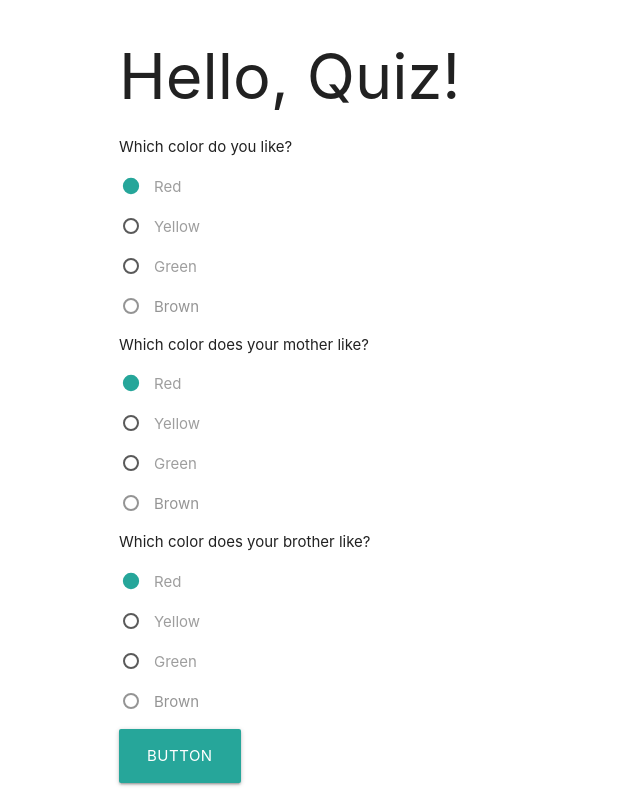
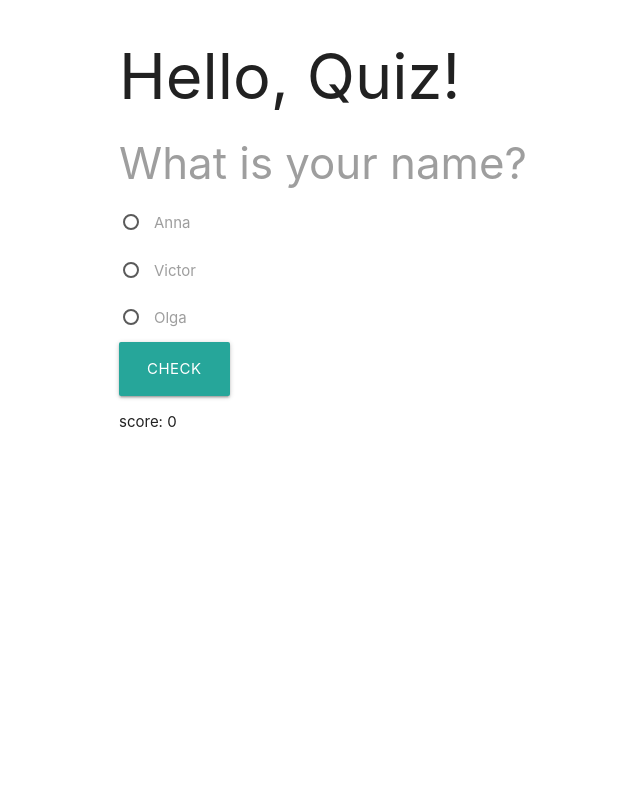
Before and after one commit to Ekaterina1994/quiz, a React (Create React App) app in the folder client/: page / in a window 1280 px wide. Shown: the whole page, without its empty margins (73-713 px from the left). Built offline with nearby package versions, Linux system fonts and the light colour scheme.

Commit message:
add working quiz with radiobuttons

```diff
--- /dev/null
+++ b/client/src/components/Questions.js
@@ -0,0 +1,79 @@
+import React, { useState } from "react";
+
+const data = [
+  {
+    question: "What is your name?",
+    choices: ["Anna", "Victor", "Olga"],
+    rightAnswer: "Anna"
+  },
+  {
+    question: "What is your mother name?",
+    choices: ["Anna", "Kate", "Olga"],
+    rightAnswer: "Olga"
+  },
+  {
+    question: "What is your father name?",
+    choices: ["Victor", "Boris", "Slava"],
+    rightAnswer: "Boris"
+  }
+];
+
+const Questions = () => {
+  const [score, setScore] = useState(0);
+  const [questionIndex, setQuestionIndex] = useState(0);
+  const [answer, setAnswer] = useState("");
+  const restart = () => {
+    setScore(0);
+    setAnswer("");
+    setQuestionIndex(0);
+  };
+  const submit = (e) => {
+    e.preventDefault();
+    if (answer === data[questionIndex].rightAnswer) {
+      setScore((score) => score + 1);
+    }
+    if (questionIndex < data.length) {
+      setQuestionIndex((i) => i + 1);
+    }
+  };
+  if (questionIndex < data.length) {
+    return (
+      <div>
+        <label><h3>{data[questionIndex].question}</h3></label>
+        {data[questionIndex].choices.map((c, i) => {
+          return (
+            <h5>
+							<label>
+              <input
+                type="radio"
+                name="choice"
+                value={c}
+                onChange={(e) => setAnswer(e.target.value)}
+                checked={answer === c}
+              />
+							<span>{c}</span>
+							</label>
+            </h5>
+          );
+        })}
+        <button className="waves-effect waves-light btn-large" type="button" onClick={submit}>
+          check
+        </button>
+        <p>score: {score}</p>
+      </div>
+    );
+  } else {
+    return (
+      <form>
+        <div>
+          <button className="waves-effect waves-light btn-large" type="button" onClick={restart}>
+            restart
+          </button>
+        </div>
+        <h5>score: {score}</h5>
+      </form>
+    );
+  }
+};
+
+export default Questions;
--- a/client/src/pages/Quiz.js
+++ b/client/src/pages/Quiz.js
@@ -1,15 +1,14 @@
 import React from "react";
 import { Question } from "../components/Question";
 import { Button } from "../components/Button";
+import Questions from "../components/Questions";
+
 
 export const Quiz = () => {
-	return (
-		<div>
-			<h1>Hello, Quiz!</h1>
-			<Question question="Which color do you like?" />
-			<Question question="Which color does your mother like?" />
-			<Question question="Which color does your brother like?" />
-			<Button />
-		</div>
-	)
-}
+  return (
+    <div>
+      <h1>Hello, Quiz!</h1>
+      <Questions />
+    </div>
+  );
+};
```
Also changed, not shown: client/src/data.js (added, +17 -0 lines), client/src/data.json (added, +15 -0 lines).
